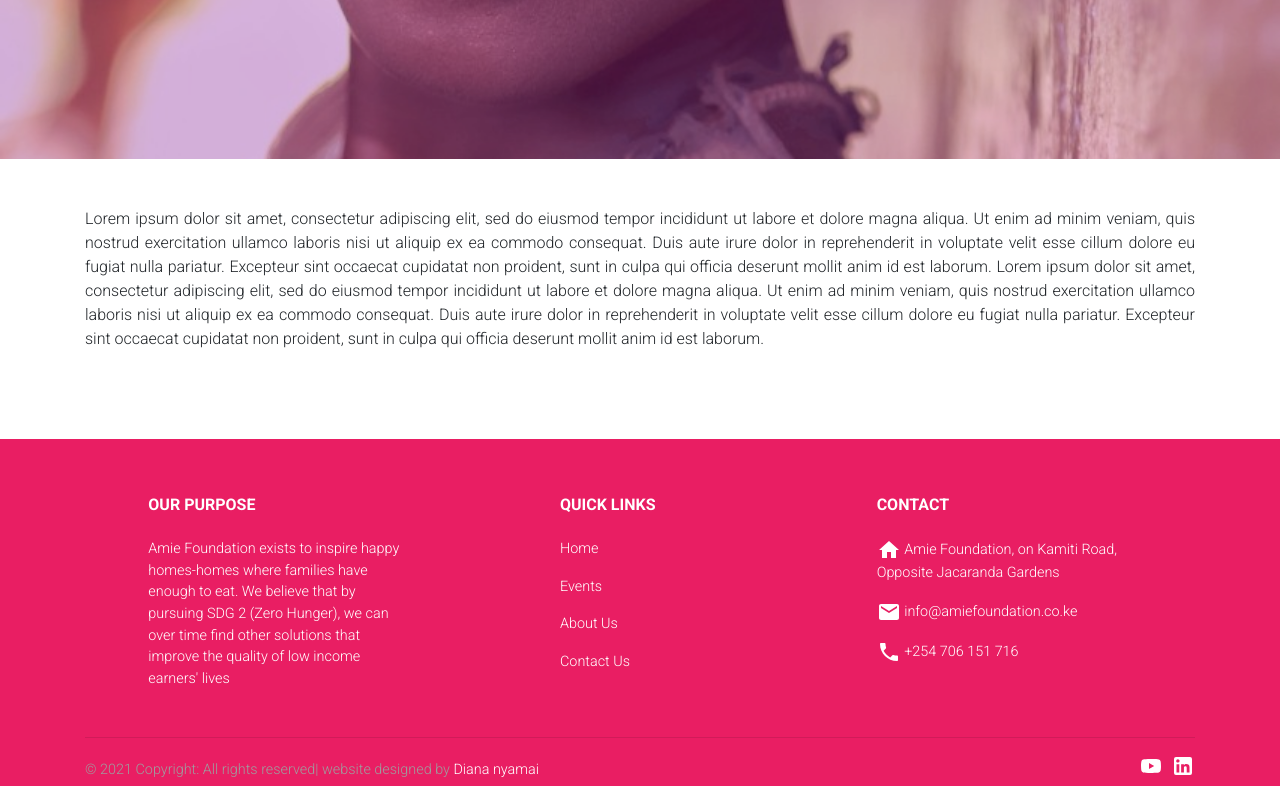
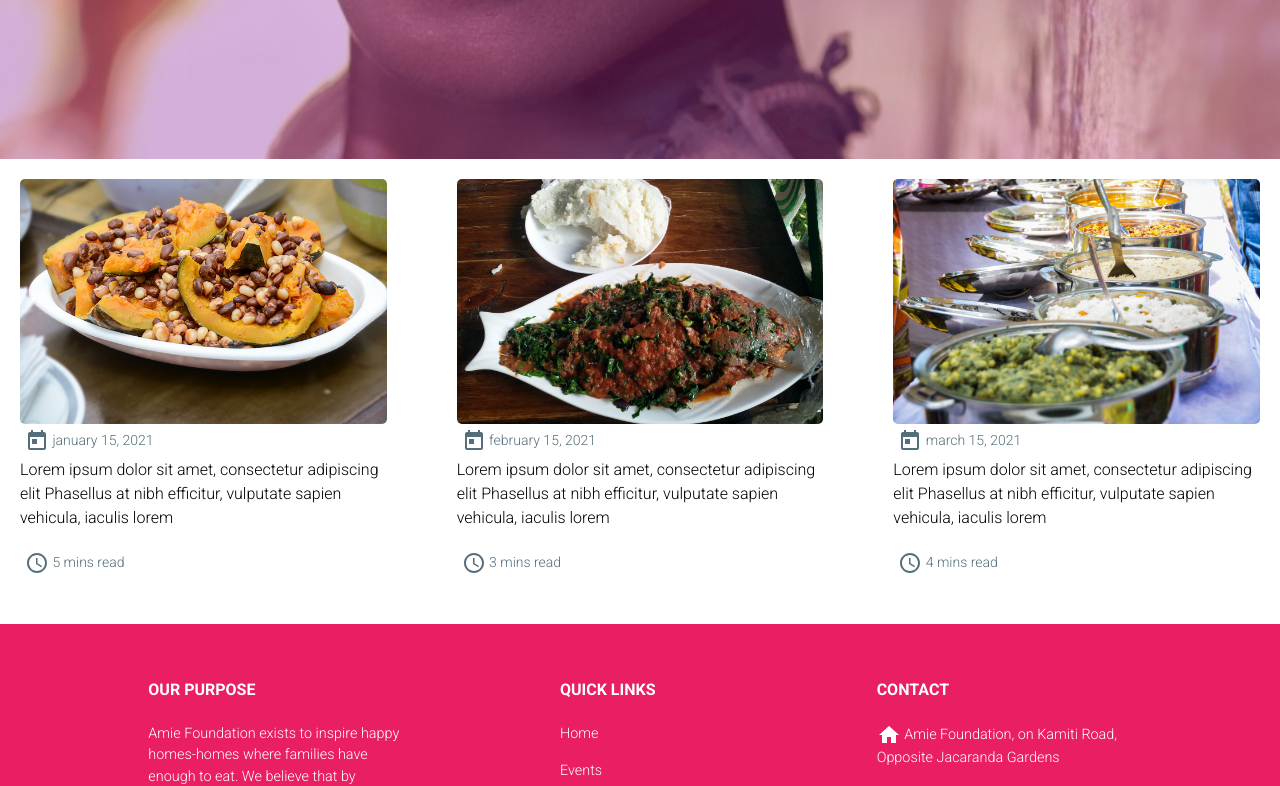
Before and after one commit to Diana-nyamai/CharityFundWebsite, a React (Create React App) app: page /StoriesUntold in a window 1280 px wide. Shown: the part 641-1427 px from the top of the page. Built offline with nearby package versions, Linux system fonts and the light colour scheme.

Commit message:
storiesuntold update

```diff
--- a/src/Pages/storiesUntold/StoriesUntold.js
+++ b/src/Pages/storiesUntold/StoriesUntold.js
@@ -3,6 +3,7 @@ import { MDBNavbar, MDBNavbarNav, MDBNavbarToggler, MDBCollapse, MDBNavItem, MDB
 import { BrowserRouter as Router } from 'react-router-dom';
 import {Nav,Navbar} from 'react-bootstrap';
 import {Animated} from "react-animated-css";
+import LatestNews from '../homepage/LatestNews';
 
 
 class StoriesUntold extends React.Component {
@@ -61,12 +62,7 @@ class StoriesUntold extends React.Component {
         </header>
 
         <main>
-          <MDBContainer className="text-center my-5">
-            <p align="justify">Lorem ipsum dolor sit amet, consectetur adipiscing elit, sed do eiusmod tempor incididunt ut labore et dolore magna aliqua. Ut enim ad minim veniam, quis nostrud exercitation ullamco laboris nisi ut aliquip ex ea commodo consequat. Duis aute irure dolor in reprehenderit in voluptate velit esse cillum dolore eu fugiat nulla pariatur. Excepteur sint occaecat cupidatat non proident, sunt in culpa qui officia deserunt mollit anim id est laborum. Lorem ipsum dolor sit amet, consectetur adipiscing elit, sed do eiusmod tempor incididunt ut labore et dolore magna aliqua. Ut enim ad minim veniam, quis nostrud exercitation ullamco laboris nisi ut aliquip ex ea commodo consequat. Duis aute irure dolor in reprehenderit in voluptate velit esse cillum dolore eu fugiat nulla pariatur. Excepteur sint occaecat cupidatat non proident, sunt in culpa qui officia deserunt mollit anim id est laborum.</p>
-          </MDBContainer>
-
-
-
+          <LatestNews/>
         </main>
       </div>
     );
```
Also changed, not shown: 1 other file (tests, documents, lock files or other folders).
